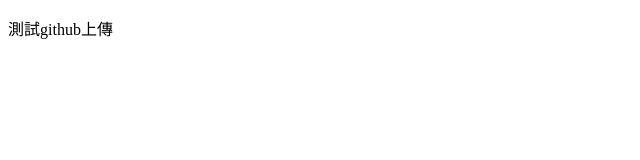
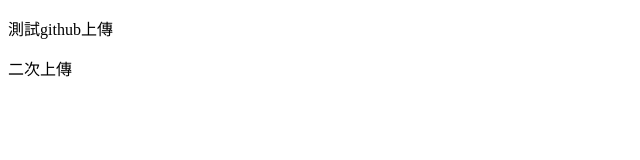
Before and after one commit to Popo-Lin-webiste/Project_20201129, a plain HTML site: page index.html in a window 1280 px wide. Shown: the full height of the page, 0-640 px from the left. Drawn offline with Linux system fonts and the light colour scheme.

Commit message:
二次上傳
希望成功

```diff
--- a/index.html
+++ b/index.html
@@ -7,5 +7,6 @@
 </head>
 <body>
     <p>測試github上傳</p>
+    <p>二次上傳</p>
 </body>
 </html>
```
